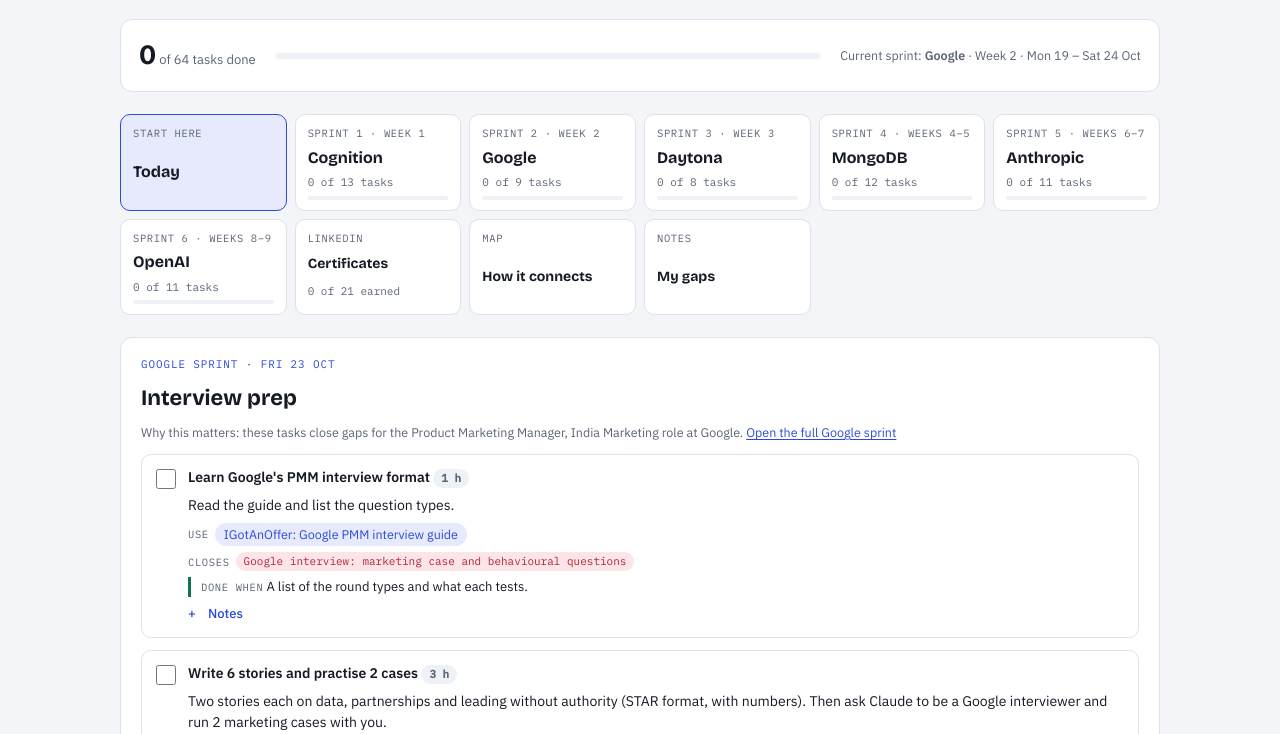
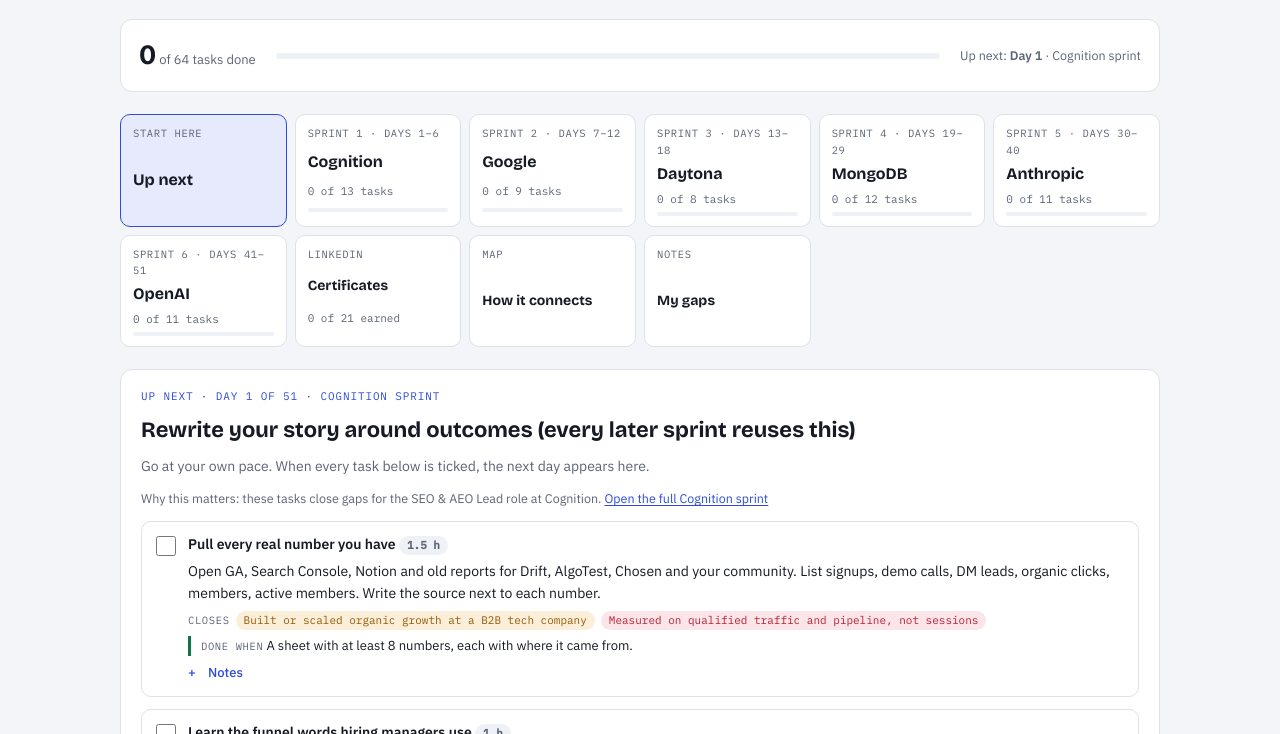
Before and after one commit to airwarmedd/fill-the-gap, a plain HTML site: page index.html in a window 1280 px wide. Shown: the part 159-893 px from the top of the page. Drawn offline with nearby package versions, Linux system fonts and the light colour scheme.

Commit message:
Add files via upload

```diff
--- a/index.html
+++ b/index.html
@@ -128,7 +128,7 @@
 
 <div class="wrap">
   <header>
-    <div class="eyebrow" id="when">6 company sprints · starts Mon 12 Oct 2026</div>
+    <div class="eyebrow" id="when">6 company sprints · start any day</div>
     <h1>Fill the Gap</h1>
     <p class="sub">One company at a time. Each sprint starts from what the job asks for, shows what you can already prove, and gives you daily tasks that close each gap. Every task says which requirement it closes, where to learn it, and when it counts as done.</p>
   </header>
@@ -183,7 +183,7 @@
 
 const SPRINTS=[
 {id:"cognition",n:"Cognition",span:"Week 1 · Mon 12 – Sat 17 Oct",start:"2026-10-12",
- why:"Your closest match on the whole list. The SEO & AEO Lead role is your core skill (organic growth from scratch, programmatic SEO), so this week is mostly about showing proof, not learning from zero.",
+ why:"Your closest match on the whole list. The SEO & AEO Lead role is your core skill (organic growth from scratch, programmatic SEO), so this sprint is mostly about showing proof, not learning from zero.",
  roles:[
   {t:"SEO & AEO Lead",r:R.cogSeo,loc:"San Francisco, on-site",main:true},
   {t:"Brand Marketer (0–4 yrs)",r:R.cogBrand,loc:"SF / NYC, on-site"}],
@@ -439,6 +439,7 @@
  {n:"Meta Certified Digital Marketing Associate",cost:"About $99",note:"Over budget. Only worth it if you target Meta or paid roles.",u:"https://markampus.com/blog/meta-blueprint-certification-cost-2026/"},
  {n:"AWS Certified AI Practitioner",cost:"$100",note:"Over budget. Revisit if you go after AWS developer advocate roles.",u:"https://aws.amazon.com/certification/certified-ai-practitioner/"}
 ];
+let __n=0;SPRINTS.forEach(s=>{const a=__n+1;s.days.forEach(d=>{d.num=++__n;d.d="Day "+__n});s.span=a===__n?`Day ${a}`:`Days ${a}–${__n}`});
 const TASKS=[];const REQ={};
 SPRINTS.forEach(s=>{s.reqs.forEach(r=>REQ[r.id]={...r,sprint:s.id});s.days.forEach(d=>d.tasks.forEach(t=>TASKS.push({...t,sprint:s.id,day:d})))});
 const TASK=Object.fromEntries(TASKS.map(t=>[t.id,t]));
@@ -470,7 +471,7 @@
 function certsView(){
   return `<div style="display:grid;gap:16px">
   <section class="panel"><div class="eyebrow">Free, all of them</div><h2>Certificates for LinkedIn</h2>
-   <p class="sub" style="margin:0">${CERTS.length} certificates, each placed in the sprint where it helps your application. All are free. Earn them during that sprint's week, so the badge is on your profile before you apply.</p>
+   <p class="sub" style="margin:0">${CERTS.length} certificates, each placed in the sprint where it helps your application. All are free. Earn them during that sprint, so the badge is on your profile before you apply.</p>
    <div><b>How to add one to LinkedIn</b></div>
    <ol style="margin:0;padding-left:20px;display:grid;gap:4px">
     <li>On your profile, click <b>Add profile section → Recommended → Add licenses &amp; certifications</b>.</li>
@@ -492,6 +493,7 @@
 
 function todayISO(){const n=new Date();return `${n.getFullYear()}-${String(n.getMonth()+1).padStart(2,"0")}-${String(n.getDate()).padStart(2,"0")}`}
 const TODAY=todayISO();
+function nextDay(){for(const sp of SPRINTS)for(const d of sp.days)if(d.tasks.some(t=>!st(t.id).done))return{d,sp};return null}
 function reqProgress(rid){const ts=TASKS.filter(t=>t.why.includes(rid));const d=ts.filter(t=>st(t.id).done).length;return{d,n:ts.length}}
 function reqStatus(rid){const r=REQ[rid];const p=reqProgress(rid);return p.n&&p.d===p.n?"closed":r.s}
 function sprintProgress(sid){const ts=TASKS.filter(t=>t.sprint===sid);const d=ts.filter(t=>st(t.id).done).length;return{d,n:ts.length}}
@@ -528,7 +530,7 @@
   <section class="panel head"><div class="eyebrow">Sprint ${idx} of 6 · ${esc(s.span)}</div><h2>${esc(s.n)}</h2><p class="sub" style="margin:0">${esc(s.why)}</p>
    <div class="roles">${s.roles.map(r=>`<div class="role${r.main?" main":""}"><div class="t">${esc(r.t)}</div><div>${r.main?`<span class="chip main">Main target</span> `:""}<span class="chip">${esc(r.loc)}</span></div><a href="${r.r.u}" target="_blank" rel="noopener">Read the job posting</a></div>`).join("")}</div></section>
   <section class="panel"><h3>1 · What they screen for, and where you stand</h3><p class="note" style="margin:0">Status turns to Closed once every task linked to that line is ticked.</p>${reqTable(s)}</section>
-  <section class="panel"><h3>2 · Day by day</h3>${s.days.map(d=>`<div class="day"><div class="dayhead"><span class="chip date${d.date===TODAY?" today":""}">${d.date===TODAY?"Today · ":""}${esc(d.d)}</span><b>${esc(d.focus)}</b></div>${d.tasks.map(t=>taskHTML(t,false)).join("")}</div>`).join("")}</section>
+  <section class="panel"><h3>2 · Day by day</h3>${s.days.map(d=>`<div class="day"><div class="dayhead"><span class="chip date${(nextDay()||{}).d===d?" today":""}">${(nextDay()||{}).d===d?"Up next · ":""}${esc(d.d)}</span><b>${esc(d.focus)}</b></div>${d.tasks.map(t=>taskHTML(t,false)).join("")}</div>`).join("")}</section>
   ${CERTS.some(c=>c.sp===s.id)?`<section class="panel"><h3>Certificates to add to LinkedIn this sprint</h3><p class="note" style="margin:0">All free. <a href="#certs" data-go="certs">See all certificates and how to add them</a></p>${CERTS.filter(c=>c.sp===s.id).map(certHTML).join("")}</section>`:""}
   <section class="panel"><h3>3 · The project you'll show them</h3><div><b>${esc(s.project.t)}</b></div><div><span class="note">What you ship:</span> ${esc(s.project.ship)}</div><div><span class="note">Number to report:</span> ${esc(s.project.num)}</div></section>
   <section class="panel"><h3>4 · CV lines to rewrite</h3><p class="note" style="margin:0">Replace every [N] with a real number from your data. If you don't have the number, leave that part out rather than guess.</p><div class="cv">${s.cv.map(c=>`<div class="cvrow"><div class="from">${esc(c.from)}</div><div class="arrow">→</div><div>${esc(c.to)}</div></div>`).join("")}</div></section>
@@ -537,22 +539,15 @@
 }
 
 function todayView(){
-  let day=null,sp=null;
-  for(const s of SPRINTS)for(const d of s.days)if(d.date===TODAY){day=d;sp=s}
-  let lead="";
-  if(!day){
-    const all=SPRINTS.flatMap(s=>s.days.map(d=>({d,s})));
-    const next=all.find(x=>x.d.date>TODAY);
-    if(next){day=next.d;sp=next.s;lead=TODAY<all[0].d.date?"The plan starts soon. Here's day one.":"No tasks today. Here's the next working day."}
-    else return `<section class="panel"><h2>All sprints are behind you</h2><p class="sub">Pick any sprint above to finish what's left.</p></section>`;
-  }
-  const open=TASKS.filter(t=>!st(t.id).done&&t.day.date<day.date);
-  return `<div style="display:grid;gap:16px"><section class="panel"><div class="eyebrow">${esc(sp.n)} sprint · ${esc(day.d)}</div><h2>${esc(day.focus)}</h2>${lead?`<p class="sub" style="margin:0">${lead}</p>`:""}
+  const nd=nextDay();
+  if(!nd)return `<section class="panel"><h2>Every task is ticked</h2><p class="sub">All 6 sprints are done. Open any sprint above to review your notes.</p></section>`;
+  const {d:day,sp}=nd;const total=SPRINTS.reduce((a,s)=>a+s.days.length,0);
+  const ahead=TASKS.filter(t=>st(t.id).done&&t.day.num>day.num).length;
+  return `<div style="display:grid;gap:16px"><section class="panel"><div class="eyebrow">Up next · ${esc(day.d)} of ${total} · ${esc(sp.n)} sprint</div><h2>${esc(day.focus)}</h2>
+  <p class="sub" style="margin:0">Go at your own pace. When every task below is ticked, the next day appears here.${ahead?` You've also ticked ${ahead} task${ahead>1?"s":""} from later days.`:""}</p>
   <p class="note" style="margin:0">Why this matters: these tasks close gaps for the ${esc(sp.roles.find(r=>r.main).t)} role at ${esc(sp.n)}. <a href="#${sp.id}" data-go="${sp.id}">Open the full ${esc(sp.n)} sprint</a></p>
-  ${day.tasks.map(t=>taskHTML(t,false)).join("")}</section>
-  ${open.length?`<section class="panel"><h3>Still open from earlier days (${open.length})</h3>${open.map(t=>taskHTML(t,true)).join("")}</section>`:""}</div>`;
+  ${day.tasks.map(t=>taskHTML(t,false)).join("")}</section></div>`;
 }
-
 function connectView(){
   return `<section class="panel"><h2>How it connects</h2><p class="sub" style="margin:0">Each skill is learned once, in one sprint, then reused. <span class="learn" style="display:inline-block;background:var(--accent);color:var(--surface);border-radius:999px;padding:0 8px;font-size:11px">Learn</span> marks where you learn it; ● marks where it counts as proof.</p>
   <div class="tablebox"><table class="matrix"><thead><tr><th>Skill</th>${SPRINTS.map(s=>`<th class="c">${esc(s.n)}</th>`).join("")}</tr></thead><tbody>${SKILLS.map(k=>`<tr><td>${esc(k.k)}</td>${SPRINTS.map(s=>`<td class="c">${k.in===s.id?`<span class="learn">Learn</span>`:k.use.includes(s.id)?`<span class="use" aria-label="used">●</span>`:""}</td>`).join("")}</tr>`).join("")}</tbody></table></div></section>`;
@@ -566,17 +561,17 @@
 
 let view="today";
 function nav(){
-  const items=[{id:"today",k:"Start here",n:"Today"},...SPRINTS.map((s,i)=>({id:s.id,k:`Sprint ${i+1} · ${s.span.split(" · ")[0]}`,n:s.n,sp:true})),{id:"certs",k:"LinkedIn",n:"Certificates",x:1,c:1},{id:"connect",k:"Map",n:"How it connects",x:1},{id:"gaps",k:"Notes",n:"My gaps",x:1}];
+  const items=[{id:"today",k:"Start here",n:"Up next"},...SPRINTS.map((s,i)=>({id:s.id,k:`Sprint ${i+1} · ${s.span.split(" · ")[0]}`,n:s.n,sp:true})),{id:"certs",k:"LinkedIn",n:"Certificates",x:1,c:1},{id:"connect",k:"Map",n:"How it connects",x:1},{id:"gaps",k:"Notes",n:"My gaps",x:1}];
   $("#nav").innerHTML=items.map(it=>{let p="";if(it.c){p=`<span class="p">${certsDone(CERTS)} of ${CERTS.length} earned</span>`}if(it.sp){const q=sprintProgress(it.id);p=`<span class="p">${q.d} of ${q.n} tasks</span><span class="mini"><i style="width:${Math.round(100*q.d/q.n)}%"></i></span>`}return `<button type="button" id="nav-${it.id}" data-go="${it.id}" class="${it.x?"extra":""}" aria-pressed="${view===it.id}"><span class="k">${esc(it.k)}</span><span class="n">${esc(it.n)}</span>${p}</button>`}).join("");
 }
 function overall(){
   const d=TASKS.filter(t=>st(t.id).done).length,n=TASKS.length;
-  const cur=SPRINTS.find(s=>s.days.some(x=>x.date>=TODAY))||SPRINTS[SPRINTS.length-1];
-  $("#overall").innerHTML=`<div class="big">${d}<small> of ${n} tasks done</small></div><div class="bar"><i style="width:${Math.round(100*d/n)}%"></i></div><div class="note">Current sprint: <b>${esc(cur.n)}</b> · ${esc(cur.span)}</div>`;
+  const nd=nextDay();const cur=nd?nd.sp:SPRINTS[SPRINTS.length-1];
+  $("#overall").innerHTML=`<div class="big">${d}<small> of ${n} tasks done</small></div><div class="bar"><i style="width:${Math.round(100*d/n)}%"></i></div><div class="note">${nd?`Up next: <b>${esc(nd.d.d)}</b> · ${esc(cur.n)} sprint`:"All sprints done"}</div>`;
 }
 function render(){
   const v=$("#view");
-  if(view==="today")v.innerHTML=todayView();
+  if(view==="today"){v.innerHTML=todayView();const nd=nextDay();v.dataset.day=nd?String(nd.d.num):""}
   else if(view==="connect")v.innerHTML=connectView();
   else if(view==="gaps")v.innerHTML=gapsView();
   else if(view==="certs")v.innerHTML=certsView();
@@ -601,7 +596,7 @@
   });
 }
 const viewEl=$("#view");
-viewEl.addEventListener("change",e=>{if(e.target.type==="checkbox"){const id=e.target.closest(".task").dataset.id;st(id).done=e.target.checked;paintTask(id);refreshMeta();save(id);if(view==="certs"||SP[view])refreshCertCounts()}});
+viewEl.addEventListener("change",e=>{if(e.target.type==="checkbox"){const id=e.target.closest(".task").dataset.id;st(id).done=e.target.checked;paintTask(id);refreshMeta();save(id);if(view==="certs"||SP[view])refreshCertCounts();if(view==="today"){const nd=nextDay();if(!nd||String(nd.d.num)!==viewEl.dataset.day){render();window.scrollTo({top:0})}}}});
 viewEl.addEventListener("input",e=>{if(e.target.tagName==="TEXTAREA"){const id=e.target.closest(".task").dataset.id;st(id)[e.target.dataset.f]=e.target.value;const fl=e.target.closest(".task").querySelector("[data-flag]");if(fl)fl.textContent=flagText(st(id));clearTimeout(timers[id]);timers[id]=setTimeout(()=>save(id),900)}});
 viewEl.addEventListener("focusout",e=>{if(e.target.tagName==="TEXTAREA"){const id=e.target.closest(".task").dataset.id;if(timers[id]){clearTimeout(timers[id]);save(id)}}});
 
@@ -654,8 +649,7 @@
 try{const h=(location.hash||"").slice(1);start=h||localStorage.getItem("ftg-view")||"today"}catch(e){}
 view=(VIEWS.includes(start)||SP[start])?start:"today";
 render();
-const first=SPRINTS[0].days[0].date;
-$("#when").textContent=TODAY<first?"6 company sprints · starts Mon 12 Oct 2026":"6 company sprints · 9 weeks from Mon 12 Oct 2026";
+$("#when").textContent=`6 company sprints · ${SPRINTS.reduce((a,x)=>a+x.days.length,0)} days · start any day`;
 
 (async()=>{
   let d=null;
```
